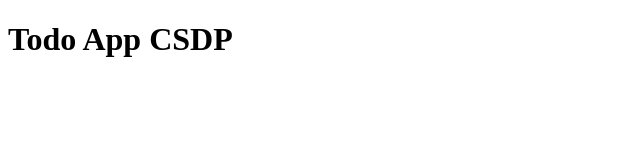
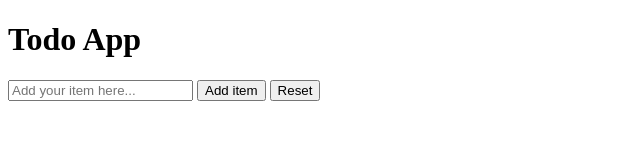
Before and after one commit to zubairjs/todo-app-csdp, a plain HTML site: page index.html in a window 1280 px wide. Shown: the whole page, without its empty margins (0-640 px from the left). Drawn offline with Linux system fonts and the light colour scheme.

Commit message:
Update index.html
Add todo form

```diff
--- a/index.html
+++ b/index.html
@@ -8,6 +8,12 @@
     <script src="app.js"></script>
   </head>
   <body>
-    <h1>Todo App CSDP</h1>
+    <h1>Todo App</h1>
+
+    <form action="">
+      <input type="text" id="todo-item" placeholder="Add your item here..." />
+      <button id="add">Add item</button>
+      <button id="reset">Reset</button>
+    </form>
   </body>
 </html>
```
